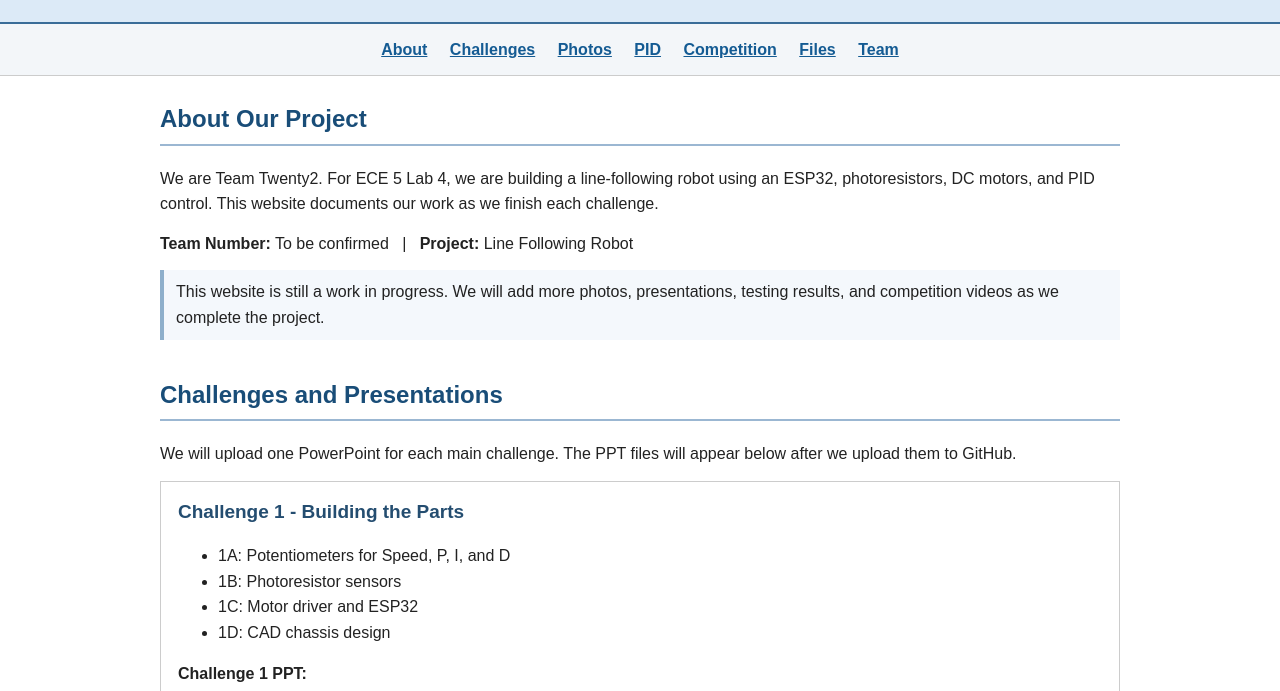
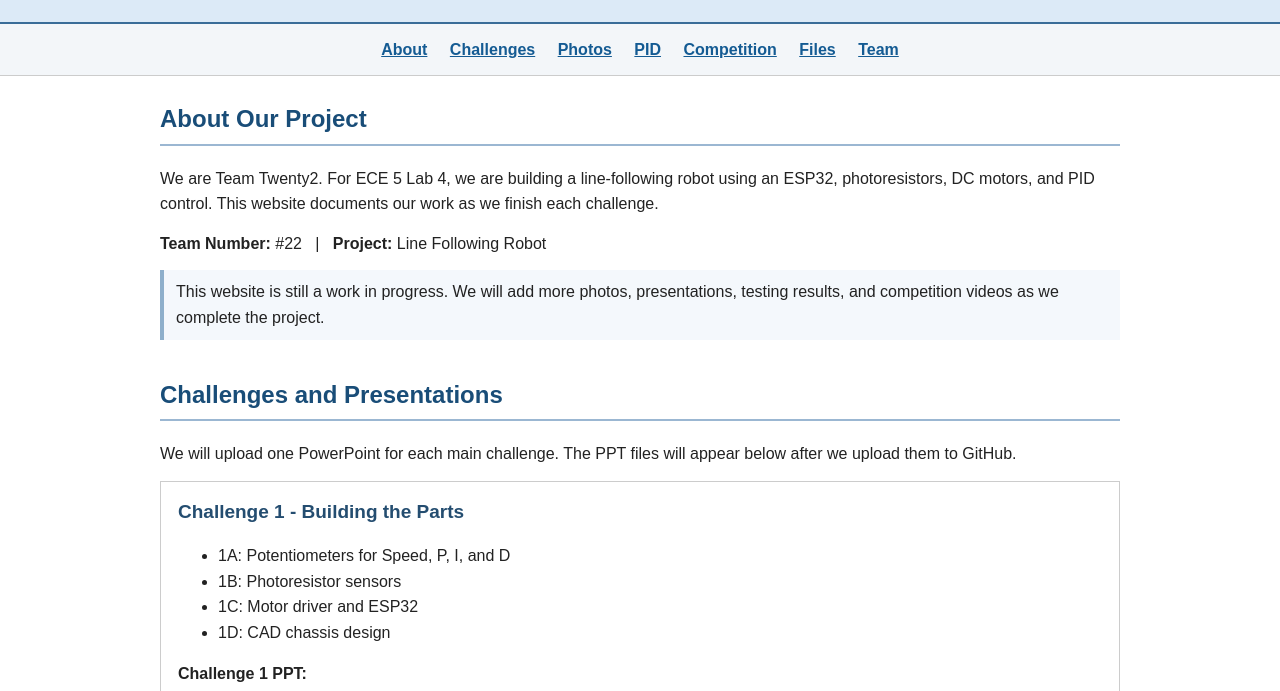
Before and after one commit to xiaoming12gh/Twenty2, a plain HTML site: page index.html in a window 1280 px wide. Shown: the part 109-800 px from the top of the page. Drawn offline with Linux system fonts and the light colour scheme; no server answers.

Commit message:
Update index.html

```diff
--- a/index.html
+++ b/index.html
@@ -68,7 +68,7 @@
     <section id="about">
       <h2>About Our Project</h2>
       <p>We are Team Twenty2. For ECE 5 Lab 4, we are building a line-following robot using an ESP32, photoresistors, DC motors, and PID control. This website documents our work as we finish each challenge.</p>
-      <p><b>Team Number:</b> <span id="team-number">To be confirmed</span> &nbsp; | &nbsp; <b>Project:</b> Line Following Robot</p>
+      <p><b>Team Number:</b> <span id="team-number">#22</span> &nbsp; | &nbsp; <b>Project:</b> Line Following Robot</p>
       <p class="note">This website is still a work in progress. We will add more photos, presentations, testing results, and competition videos as we complete the project.</p>
     </section>
 
```
